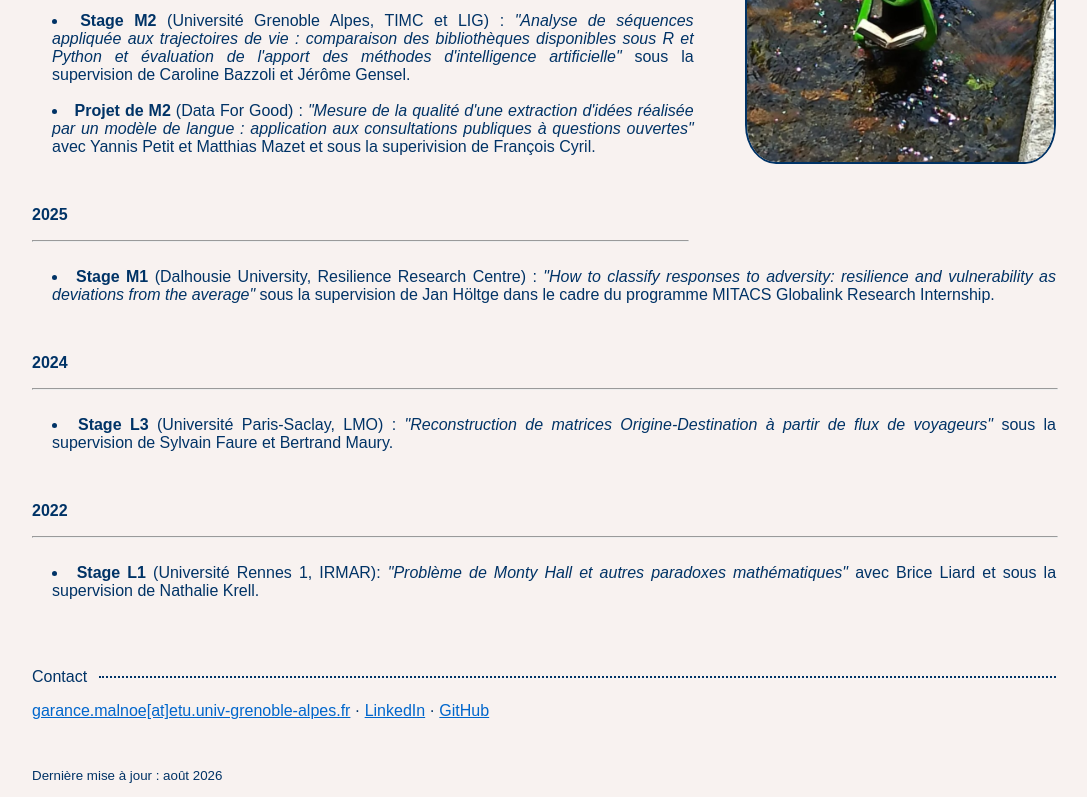
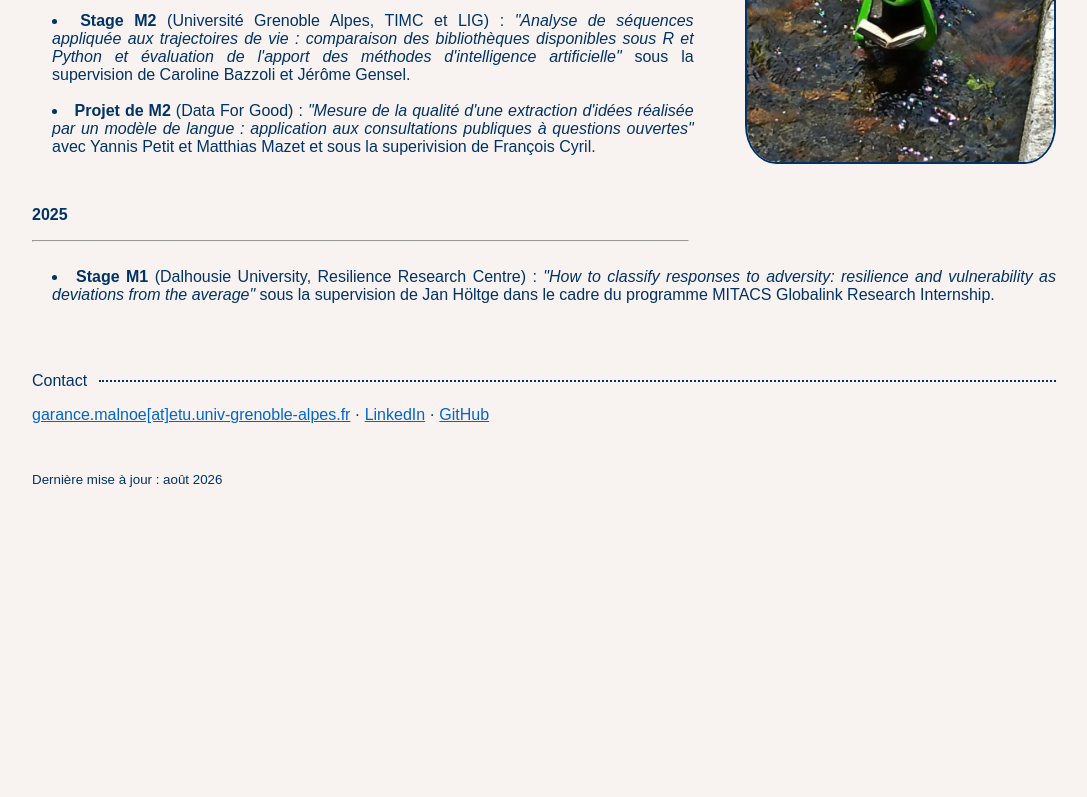
Before and after one commit to malnoe/resume, a plain HTML site: page recherche.html in a window 1280 px wide. Shown: the part 479-1276 px from the top of the page, without its empty margins (96-1183 px from the left). After the commit the page ends 1043 px from the top, so only its background shows below. Drawn offline with Linux system fonts and the light colour scheme.

Commit message:
réduction recherche

```diff
--- a/recherche.html
+++ b/recherche.html
@@ -50,24 +50,6 @@
       <b>Stage M1</b> (Dalhousie University, Resilience Research Centre) : <i>"How to classify responses to adversity: resilience and vulnerability as deviations from the average"</i> sous la supervision de Jan Höltge dans le cadre du programme MITACS Globalink Research Internship.
      </li>
 </p>
-<br>
-<p>
-<b>2024</b>
-   <hr style="width:100%;text-align:left;margin-left:0">
-   <br>
-     <li>
-       <b>Stage L3</b> (Université Paris-Saclay, LMO) : <i>"Reconstruction de matrices Origine-Destination à partir de flux de voyageurs"</i> sous la supervision de Sylvain Faure et Bertrand Maury.
-     </li>
-</p>
-<br>
-<p>
-<b>2022</b>
-   <hr style="width:100%;text-align:left;margin-left:0">
-   <br>
-     <li>
-       <b>Stage L1</b> (Université Rennes 1, IRMAR):  <i>"Problème de Monty Hall et autres paradoxes mathématiques"</i> avec Brice Liard et sous la supervision de Nathalie Krell.
-     </li>
-</p>
 <!-- Footer -->
 <br>
 <br>
```
